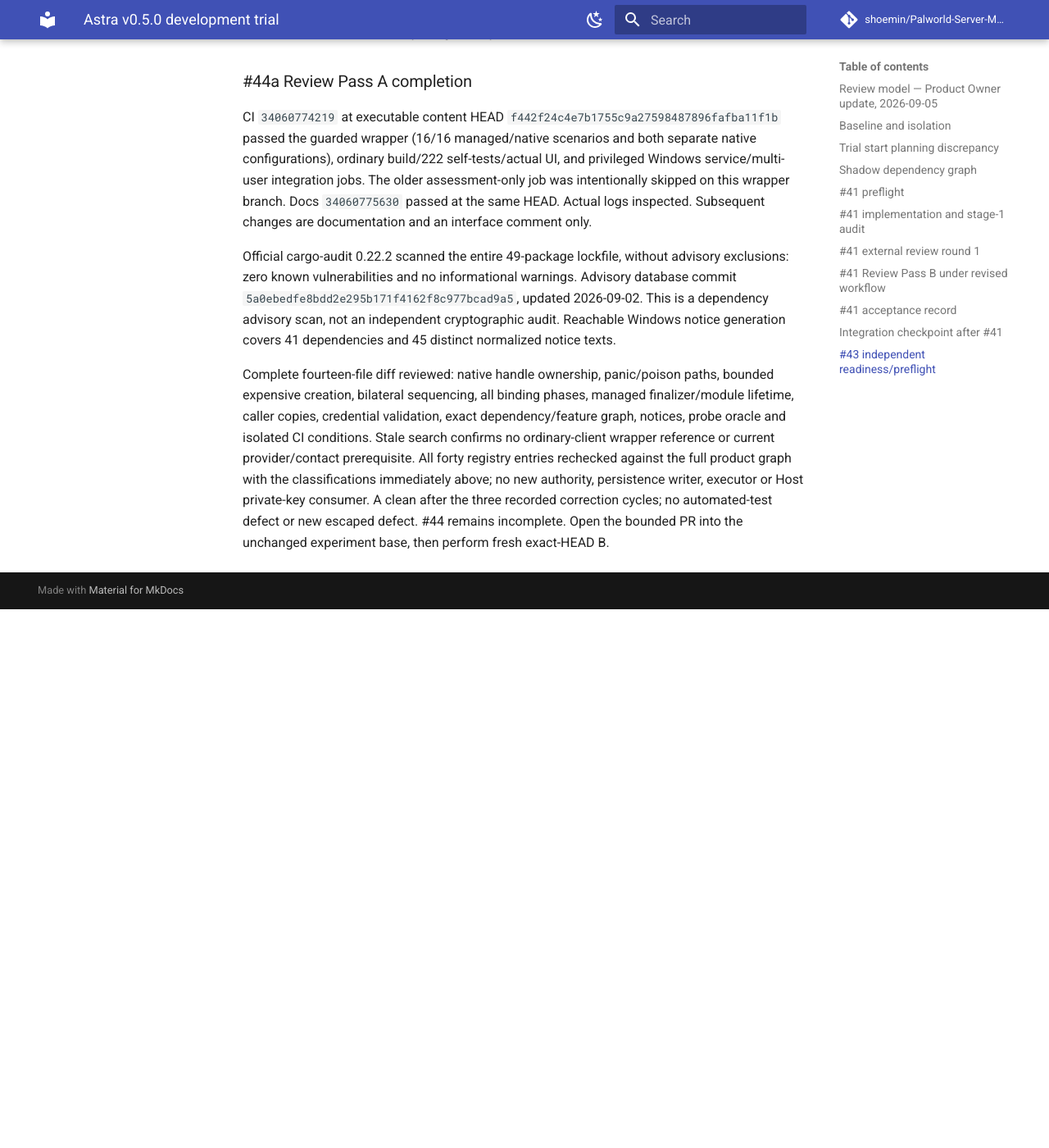
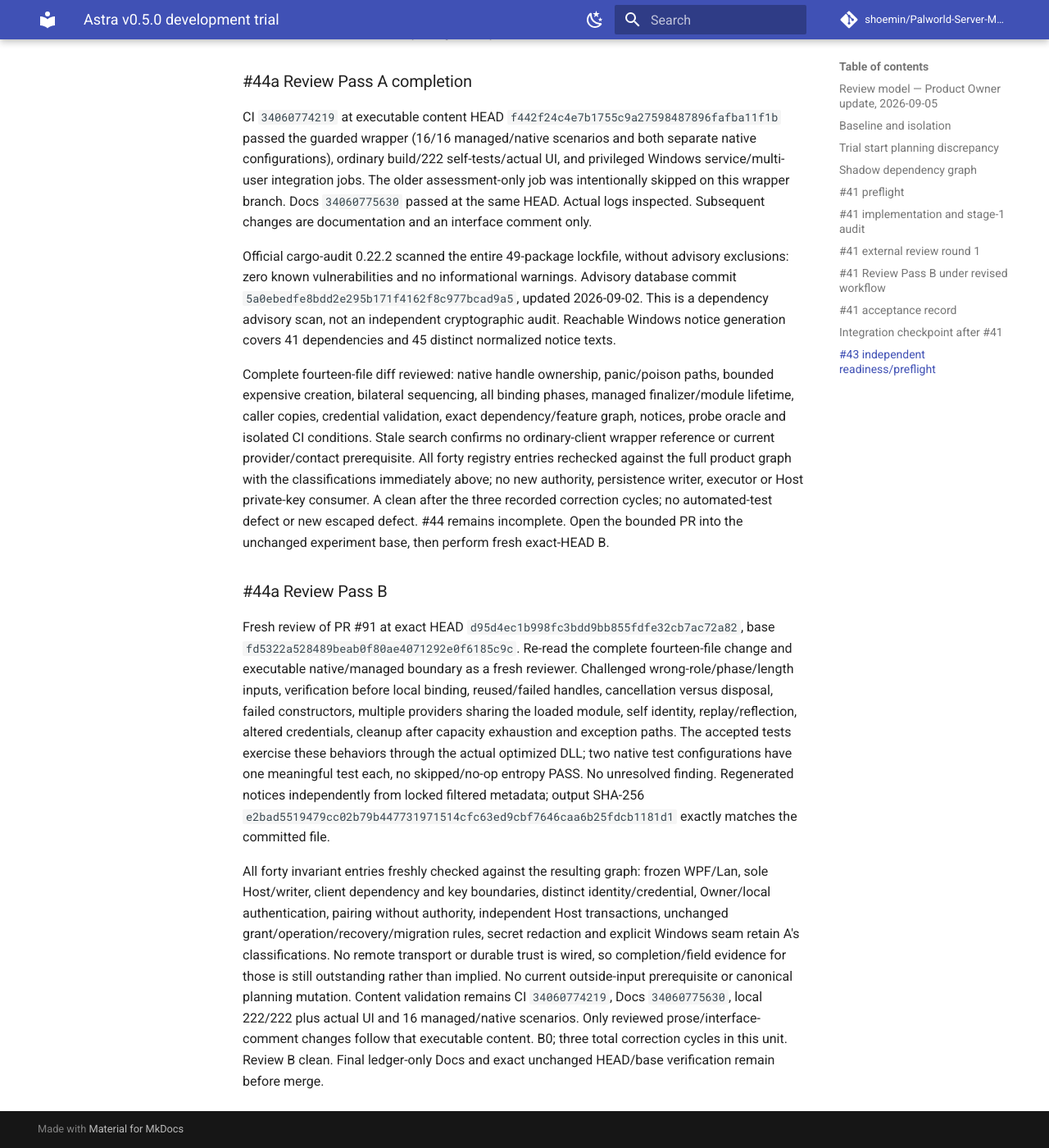
Before and after one commit to shoemin/Palworld-Server-Manager, an MkDocs documentation site: the page built from docs/experiments/astra-v0.5.0-trial.md, in a window 1280 px wide and 1400 px high, scrolled down 139498 px. Shown: the whole window at 82% size. Built offline with MkDocs 1.6.1 and Material for MkDocs 9.7.7, drawn with Linux system fonts in a browser that asks for light colours; comment, search, counter and statistics services are not loaded; before the commit the page ends 140241 px from its top, so only the background shows below that; part of the change alters nothing that is shown.

```diff
--- a/docs/experiments/astra-v0.5.0-trial.md
+++ b/docs/experiments/astra-v0.5.0-trial.md
@@ -1496,3 +1496,9 @@ CI `34060774219` at executable content HEAD `f442f24c4e7b1755c9a27598487896fafba
 Official cargo-audit 0.22.2 scanned the entire 49-package lockfile, without advisory exclusions: zero known vulnerabilities and no informational warnings. Advisory database commit `5a0ebedfe8bdd2e295b171f4162f8c977bcad9a5`, updated 2026-09-02. This is a dependency advisory scan, not an independent cryptographic audit. Reachable Windows notice generation covers 41 dependencies and 45 distinct normalized notice texts.
 
 Complete fourteen-file diff reviewed: native handle ownership, panic/poison paths, bounded expensive creation, bilateral sequencing, all binding phases, managed finalizer/module lifetime, caller copies, credential validation, exact dependency/feature graph, notices, probe oracle and isolated CI conditions. Stale search confirms no ordinary-client wrapper reference or current provider/contact prerequisite. All forty registry entries rechecked against the full product graph with the classifications immediately above; no new authority, persistence writer, executor or Host private-key consumer. A clean after the three recorded correction cycles; no automated-test defect or new escaped defect. #44 remains incomplete. Open the bounded PR into the unchanged experiment base, then perform fresh exact-HEAD B.
+
+### #44a Review Pass B
+
+Fresh review of PR #91 at exact HEAD `d95d4ec1b998fc3bdd9bb855fdfe32cb7ac72a82`, base `fd5322a528489beab0f80ae4071292e0f6185c9c`. Re-read the complete fourteen-file change and executable native/managed boundary as a fresh reviewer. Challenged wrong-role/phase/length inputs, verification before local binding, reused/failed handles, cancellation versus disposal, failed constructors, multiple providers sharing the loaded module, self identity, replay/reflection, altered credentials, cleanup after capacity exhaustion and exception paths. The accepted tests exercise these behaviors through the actual optimized DLL; two native test configurations have one meaningful test each, no skipped/no-op entropy PASS. No unresolved finding. Regenerated notices independently from locked filtered metadata; output SHA-256 `e2bad5519479cc02b79b447731971514cfc63ed9cbf7646caa6b25fdcb1181d1` exactly matches the committed file.
+
+All forty invariant entries freshly checked against the resulting graph: frozen WPF/Lan, sole Host/writer, client dependency and key boundaries, distinct identity/credential, Owner/local authentication, pairing without authority, independent Host transactions, unchanged grant/operation/recovery/migration rules, secret redaction and explicit Windows seam retain A's classifications. No remote transport or durable trust is wired, so completion/field evidence for those is still outstanding rather than implied. No current outside-input prerequisite or canonical planning mutation. Content validation remains CI `34060774219`, Docs `34060775630`, local 222/222 plus actual UI and 16 managed/native scenarios. Only reviewed prose/interface-comment changes follow that executable content. B0; three total correction cycles in this unit. Review B clean. Final ledger-only Docs and exact unchanged HEAD/base verification remain before merge.
```
